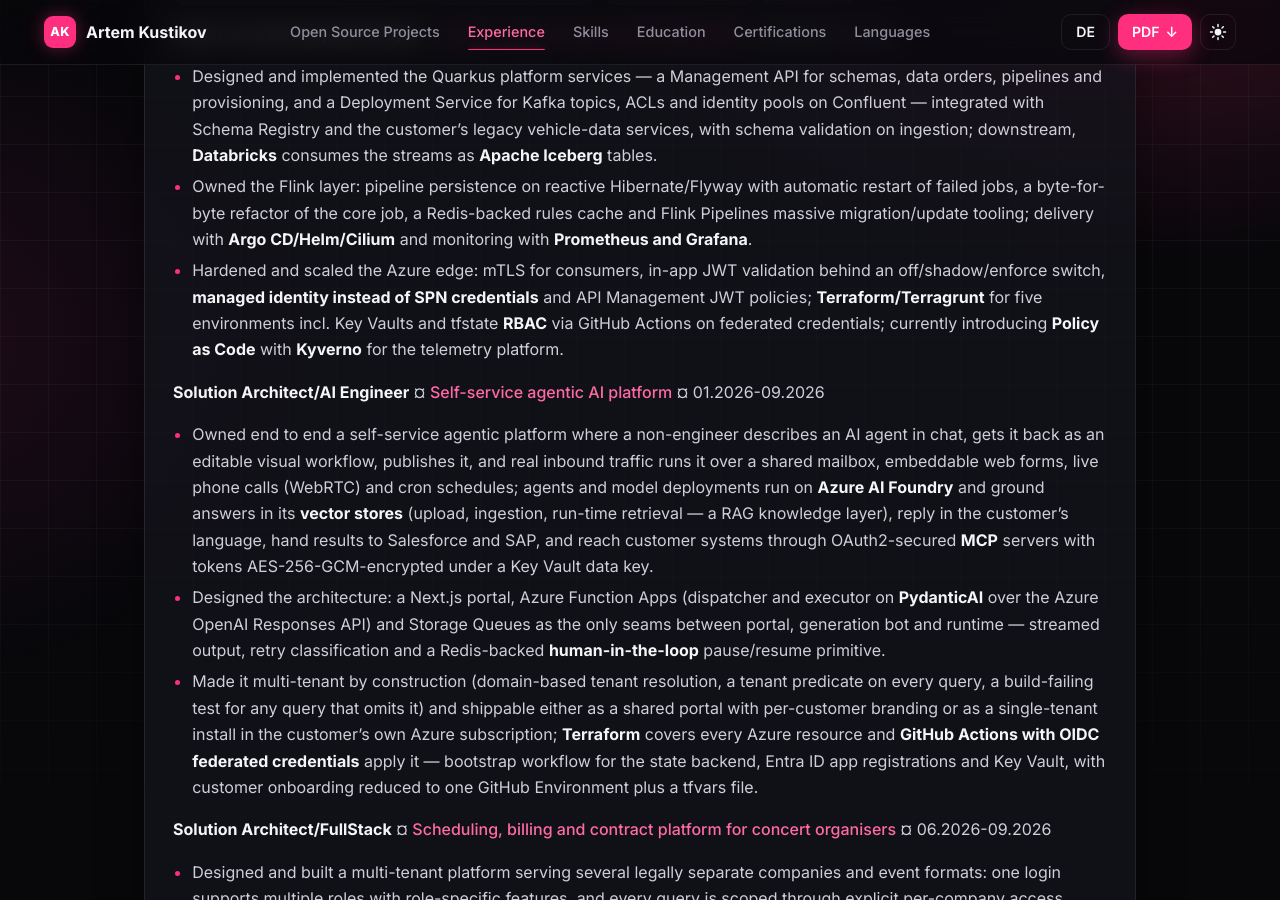
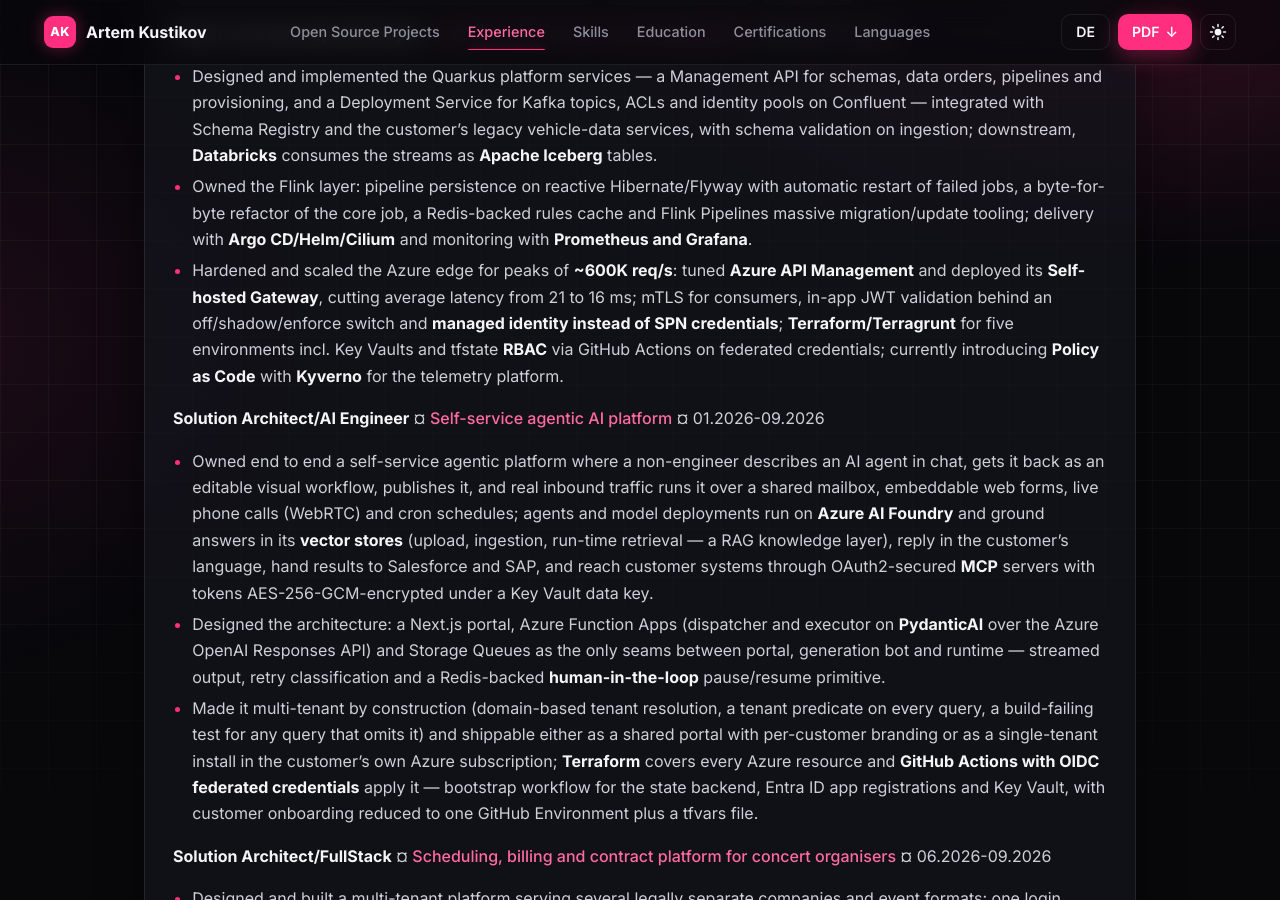
Before and after one commit to artiz/artiz.github.io, a Jekyll site: the page built from README.md, in a window 1280 px wide and 900 px high, scrolled down 1495 px. Built offline with Jekyll 4.4.1, drawn with Linux system fonts in a browser that asks for light colours; our own code applies the rules of GitHub Pages for plain Markdown files.

Commit message:
cv: APIM throughput and Self-hosted Gateway latency on the vehicle platform
The Azure edge bullet now leads with the scale it serves, peaks of about
600K requests per second, and the Azure API Management tuning and
Self-hosted Gateway rollout that cut average latency from 21 to 16 ms.
Full Experience gets the same result as its own bullet. Both PDFs stay
at three pages.

Co-Authored-By: Claude Opus 5.5 <noreply@anthropic.com>
Claude-Session: https://claude.ai/code/session_013aFv84CjuUQqg1PbHJ5fBf

```diff
--- a/README.md
+++ b/README.md
@@ -46,7 +46,7 @@ Principal consultant and hands-on software architect with 15+ years of experienc
 
 * Designed and implemented the Quarkus platform services — a Management API for schemas, data orders, pipelines and provisioning, and a Deployment Service for Kafka topics, ACLs and identity pools on Confluent — integrated with Schema Registry and the customer's legacy vehicle-data services, with schema validation on ingestion; downstream, **Databricks** consumes the streams as **Apache Iceberg** tables.
 * Owned the Flink layer: pipeline persistence on reactive Hibernate/Flyway with automatic restart of failed jobs, a byte-for-byte refactor of the core job, a Redis-backed rules cache and Flink Pipelines massive migration/update tooling; delivery with **Argo CD/Helm/Cilium** and monitoring with **Prometheus and Grafana**.
-* Hardened and scaled the Azure edge: mTLS for consumers, in-app JWT validation behind an off/shadow/enforce switch, **managed identity instead of SPN credentials** and API Management JWT policies; **Terraform/Terragrunt** for five environments incl. Key Vaults and tfstate **RBAC** via GitHub Actions on federated credentials; currently introducing **Policy as Code** with **Kyverno** for the telemetry platform.
+* Hardened and scaled the Azure edge for peaks of **~600K req/s**: tuned **Azure API Management** and deployed its **Self-hosted Gateway**, cutting average latency from 21 to 16 ms; mTLS for consumers, in-app JWT validation behind an off/shadow/enforce switch and **managed identity instead of SPN credentials**; **Terraform/Terragrunt** for five environments incl. Key Vaults and tfstate **RBAC** via GitHub Actions on federated credentials; currently introducing **Policy as Code** with **Kyverno** for the telemetry platform.
 
 **Solution Architect/AI Engineer** ¤ *Self-service agentic AI platform* ¤ 01.2026-09.2026
 
```
Also changed, not shown: FullExperience.md (+1 -0 lines), GermanVersion.md (+1 -1 lines), 2 other files.
